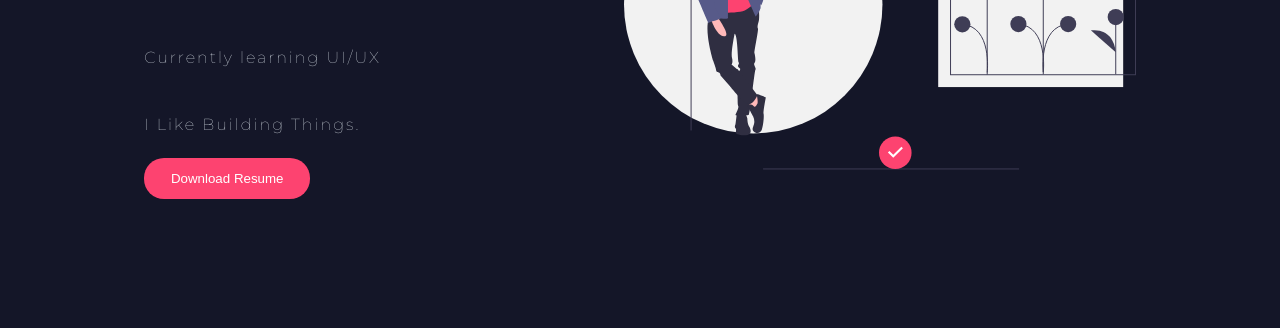
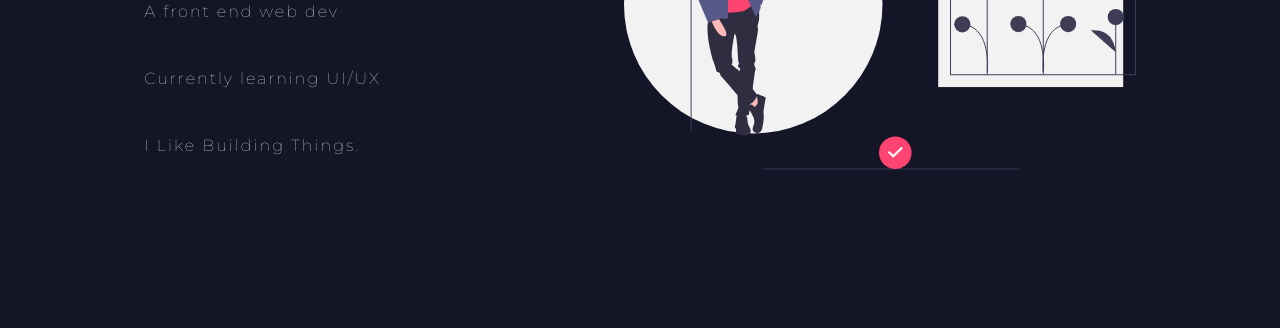
Before and after one commit to arvindkumar-prog/personal-website, a plain HTML site: page index.html in a window 1280 px wide. Shown: the part 472-800 px from the top of the page. Drawn offline with nearby package versions, Linux system fonts and the light colour scheme; files whose address does not match are found by name.

Commit message:
Update index.html

```diff
--- a/index.html
+++ b/index.html
@@ -43,7 +43,7 @@
                     <p class="desc">A front end web dev</p>
                     <p class="desc">Currently learning UI/UX</p>
                     <p class="desc">I Like Building Things.</p>
-                    <button id="work_btn"><a href="./assets/resume.pdf" download> Download Resume</a></button>
+
             </div>
             <img class="intro_illus"  src="img/illus1.svg">
 
```
